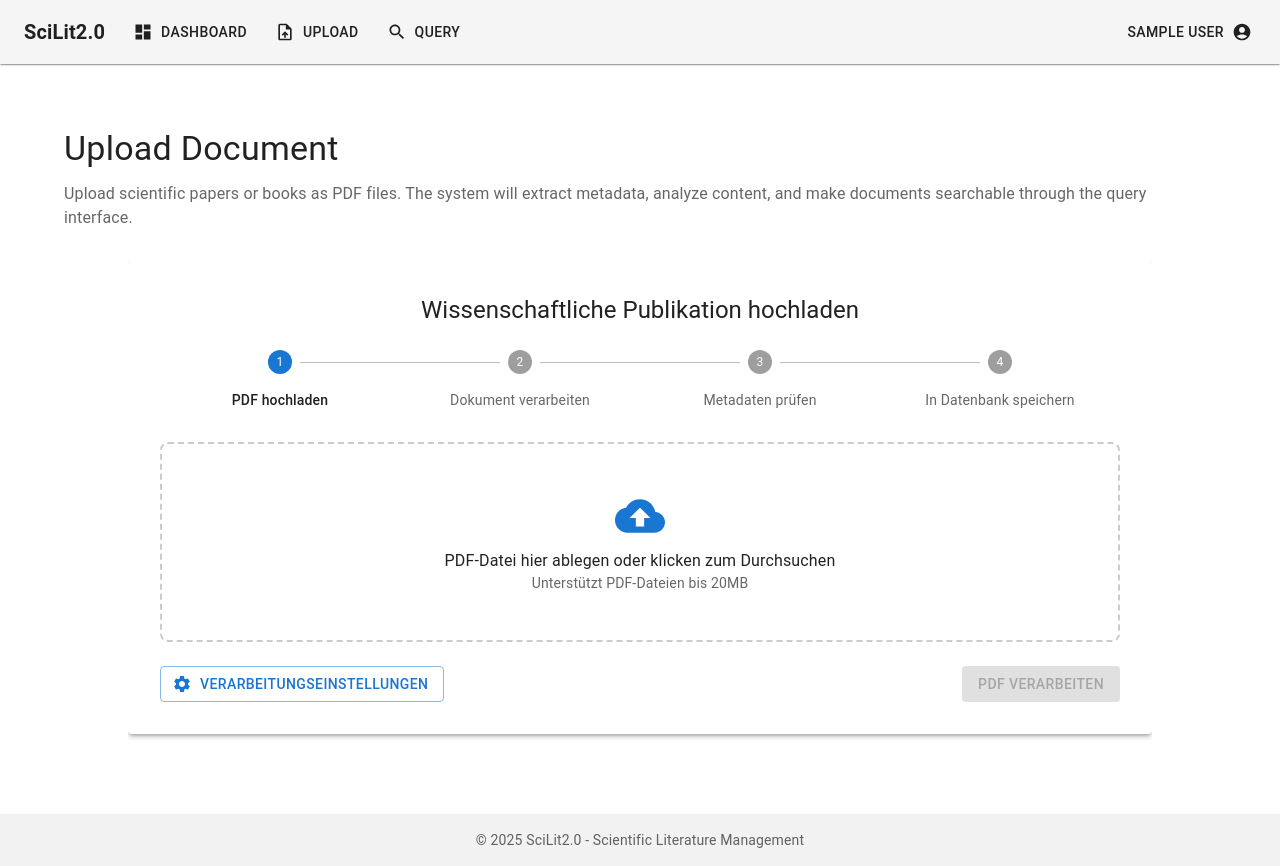
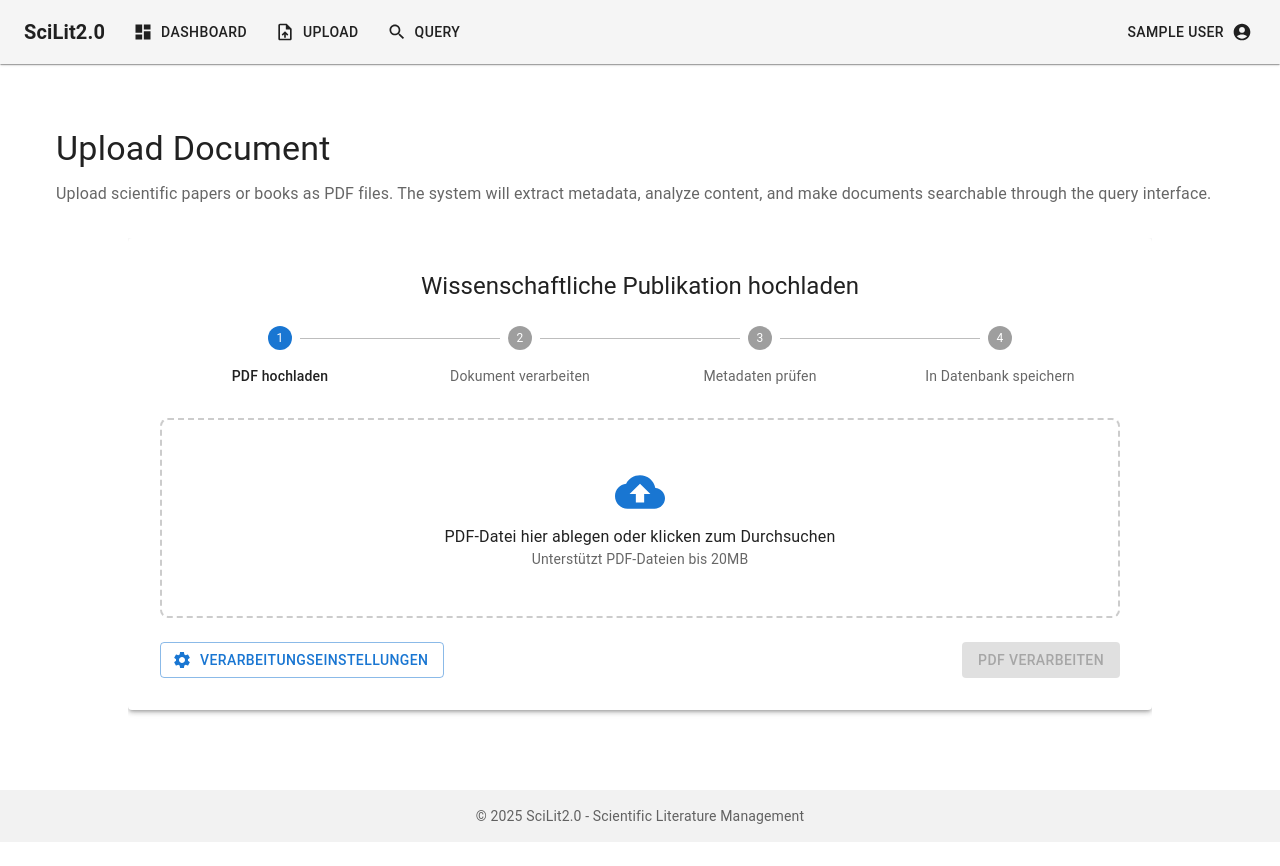
Before and after one commit to Phlippl/Scilit2.0, a React (Vite) app in the folder Frontend/: page /upload in a window 1280 px wide. After the commit the page ends 842 px from the top, so only its background shows below. Built offline with nearby package versions, Linux system fonts and the light colour scheme; sample sign-in values are in the browser's storage.

Commit message:
Upload Document Ü angepasst

```diff
--- a/Frontend/src/pages/UploadPage.jsx
+++ b/Frontend/src/pages/UploadPage.jsx
@@ -18,7 +18,7 @@ const UploadPage = () => {
   }, [isAuthenticated, navigate]);
 
   return (
-    <Container>
+    <Container maxWidth="xl">
       <Box sx={{ mt: 4, mb: 2 }}>
         <Typography variant="h4" component="h1" gutterBottom>
           Upload Document
```
